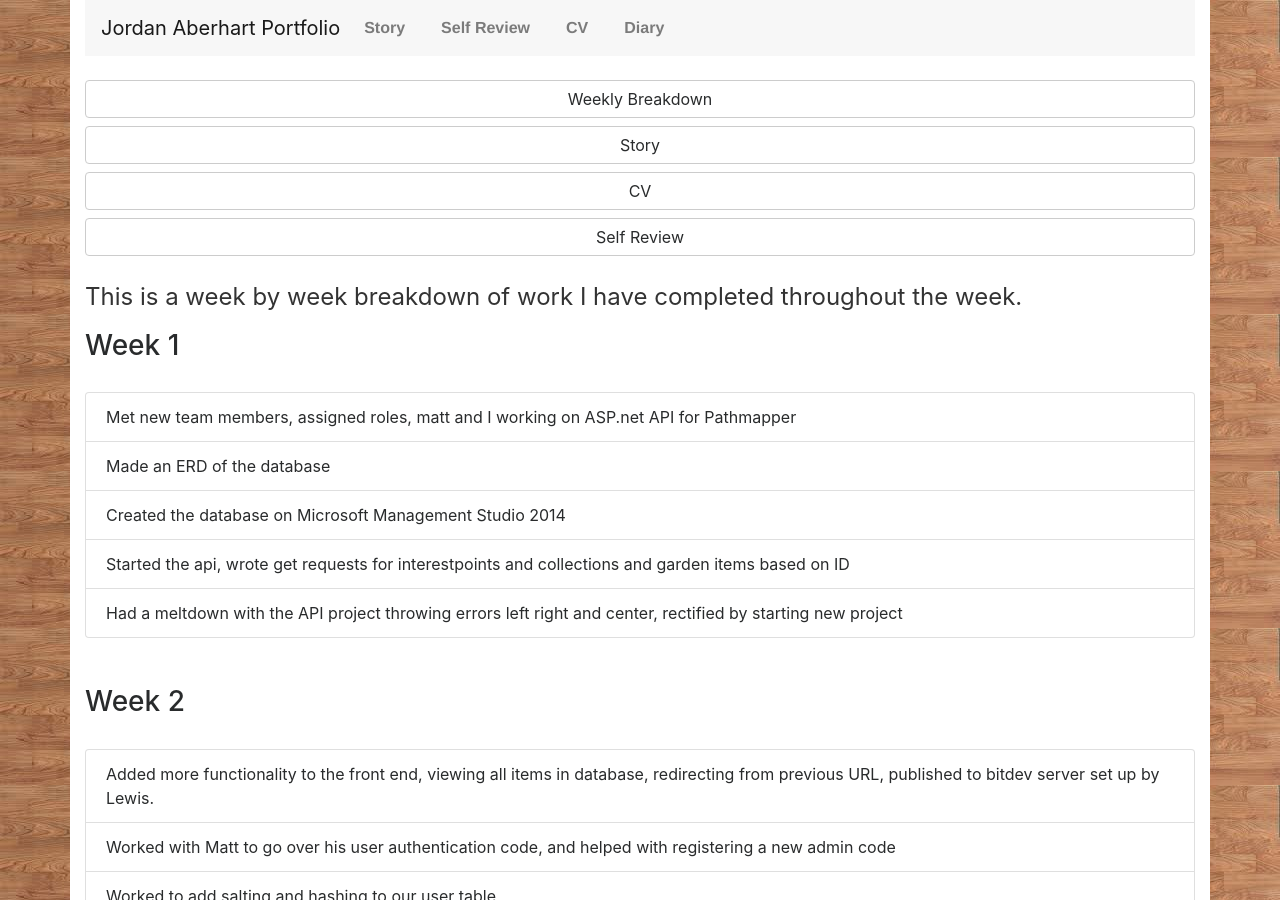
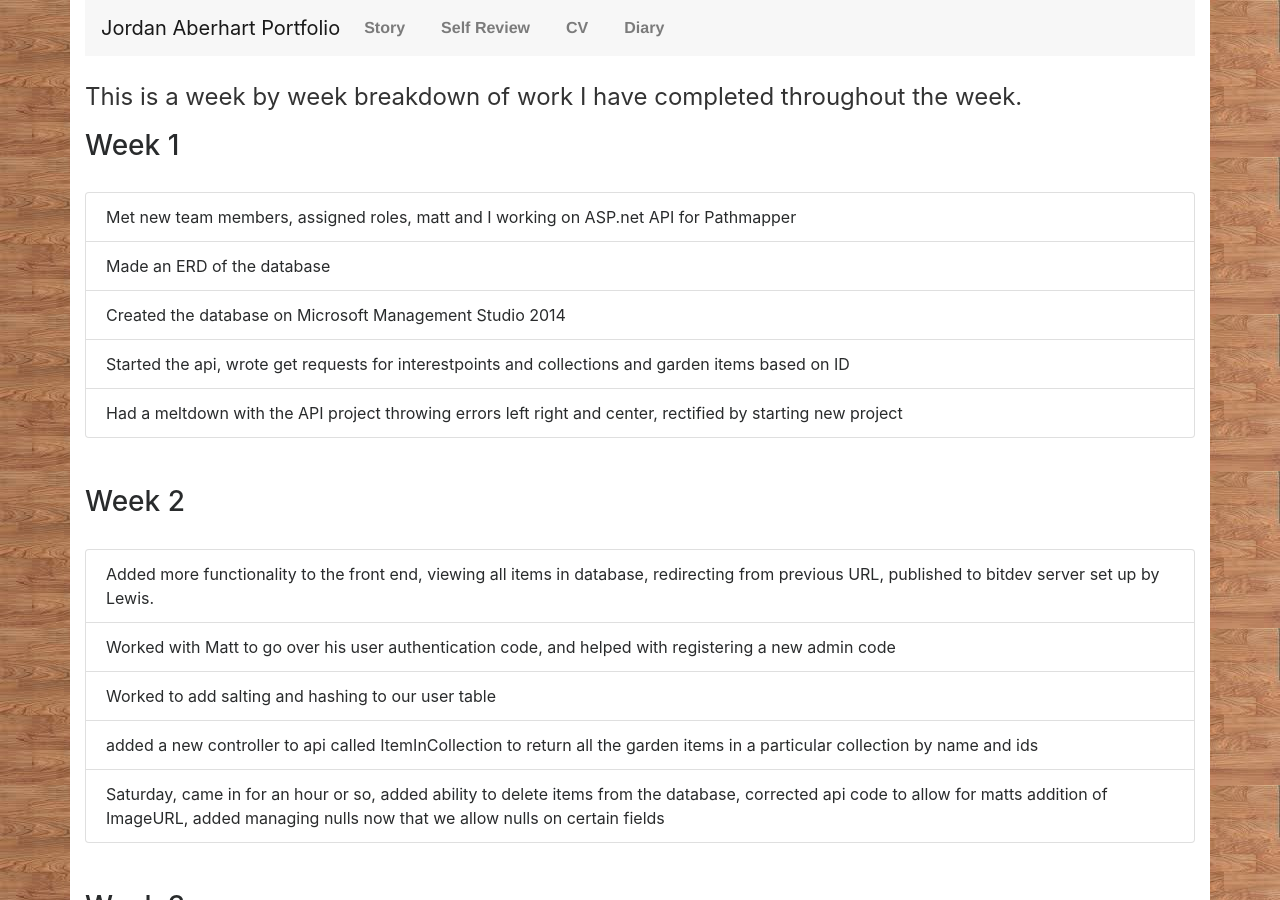
Before and after one commit to aberhjk1/aberhjk1.github.io, a Jekyll site: the page built from weeklybreakdown.html, in a window 1280 px wide and 900 px high. Built offline with Jekyll 4.4.1, drawn with Linux system fonts in a browser that asks for light colours; nearby versions of some CDN libraries.

Commit message:
Update weeklybreakdown.html

```diff
--- a/weeklybreakdown.html
+++ b/weeklybreakdown.html
@@ -2,11 +2,7 @@
 layout: default
 title: Jordan Aberhart Evidence Portfolio
 ---
-<br>
-<a class="btn btn-secondary btn-block" href="weeklybreakdown" role="button">Weekly Breakdown</a>
-<a class="btn btn-secondary btn-block" href="story" role="button">Story</a>
-<a class="btn btn-secondary btn-block" href="cv" role="button">CV</a>
-<a class="btn btn-secondary btn-block" href="selfreview" role="button">Self Review</a>
+
 <br>
 
 		<p>
```
